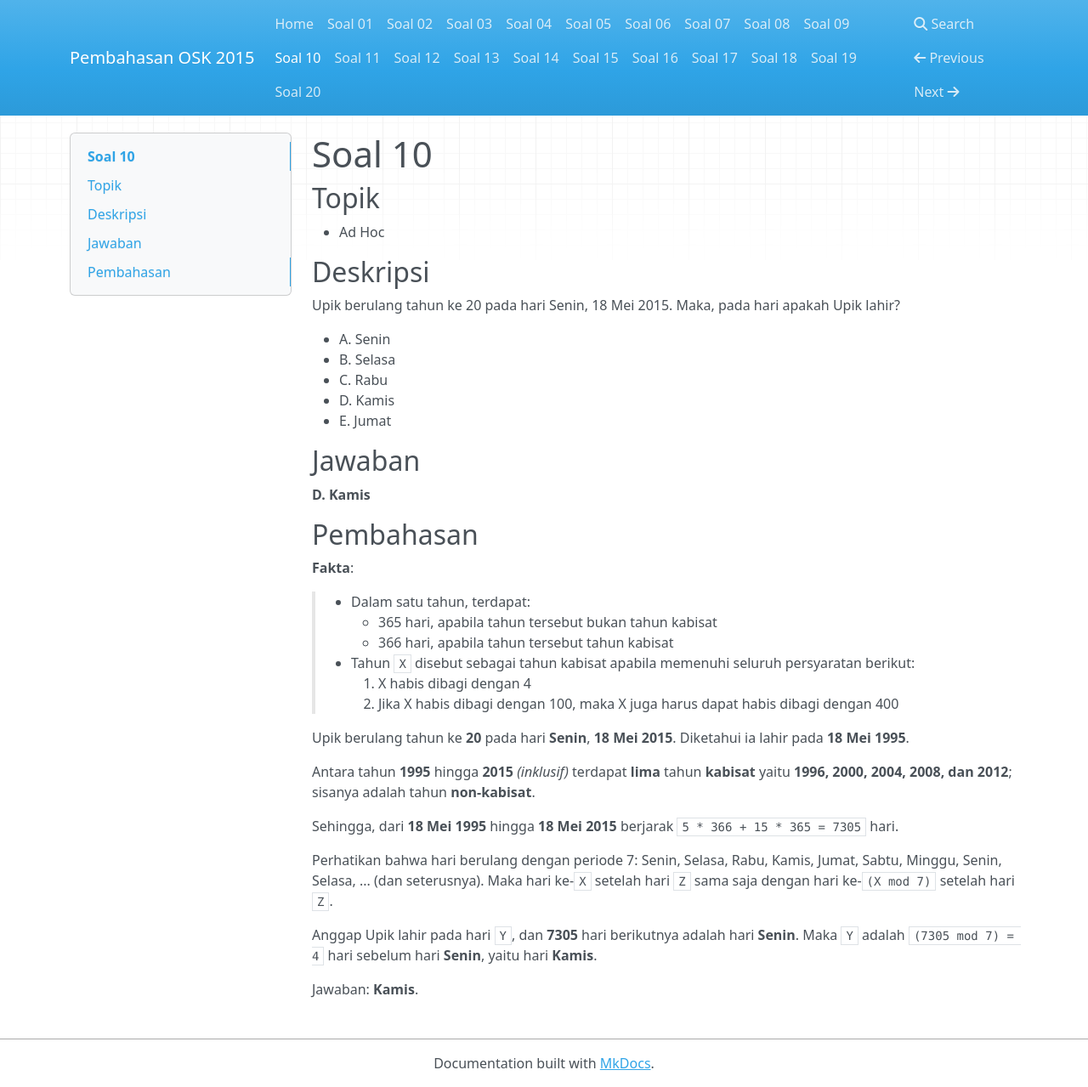
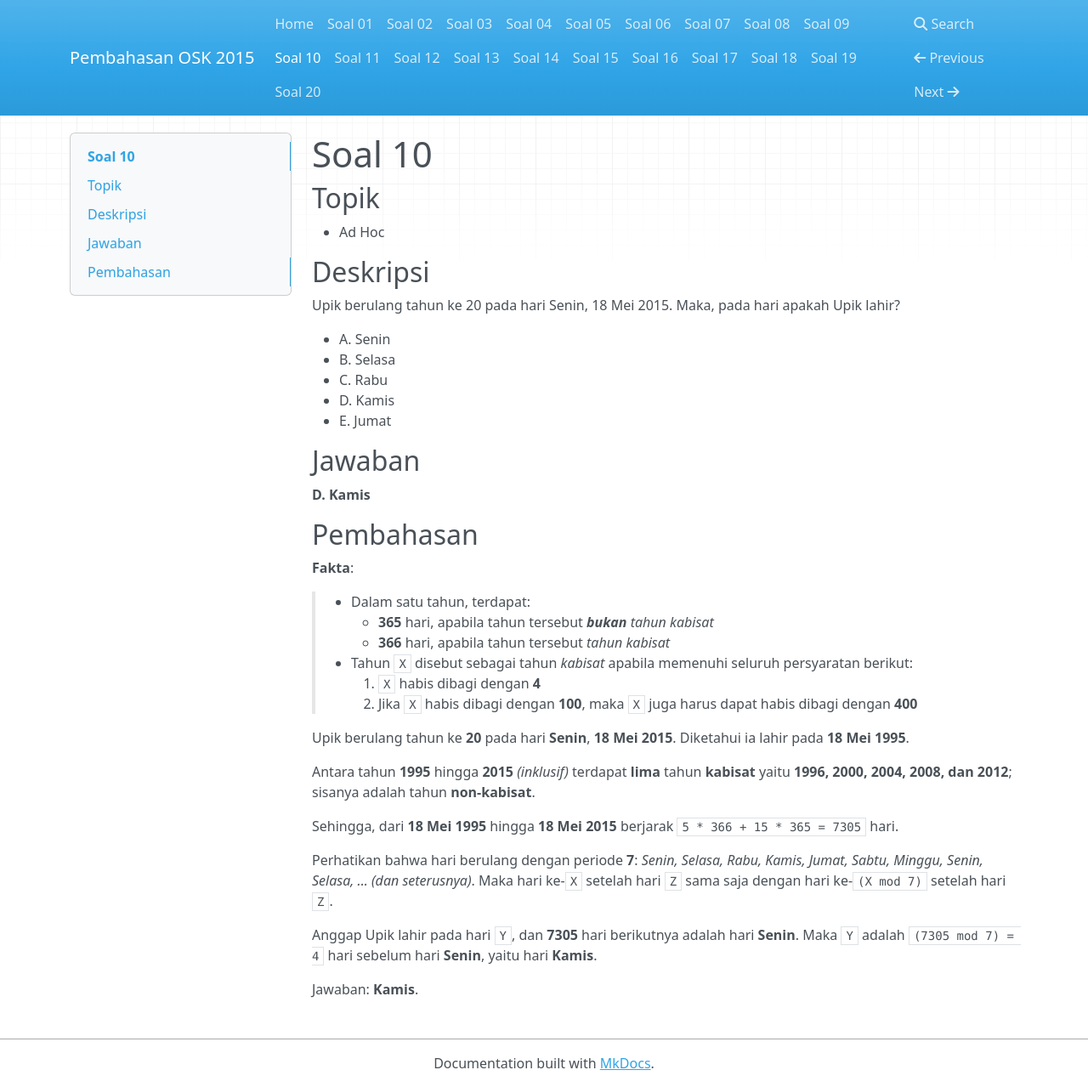
Before and after one commit to alijaya/OSK-2015, an MkDocs documentation site: the page built from docs/Soal 10.md, in a window 1280 px wide and 1279 px high. Shown: the whole window at 85% size. Built offline with MkDocs 1.6.1, drawn with Linux system fonts in a browser that asks for light colours; nearby versions of some CDN libraries; old or Windows-style settings are respelled for this version of MkDocs.

Commit message:
fix lagi

```diff
--- a/docs/Soal 10.md
+++ b/docs/Soal 10.md
@@ -22,11 +22,11 @@ Upik berulang tahun ke 20 pada hari Senin, 18 Mei 2015. Maka, pada hari apakah U
 
 **Fakta**:
 >   *   Dalam satu tahun, terdapat:
->       * 365 hari, apabila tahun tersebut bukan tahun kabisat
->       * 366 hari, apabila tahun tersebut tahun kabisat
->   *   Tahun `X` disebut sebagai tahun kabisat apabila memenuhi seluruh persyaratan berikut:
->       1. X habis dibagi dengan 4
->       2. Jika X habis dibagi dengan 100, maka X juga harus dapat habis dibagi dengan 400
+>       * **365** hari, apabila tahun tersebut *__bukan__ tahun kabisat*
+>       * **366** hari, apabila tahun tersebut *tahun kabisat*
+>   *   Tahun `X` disebut sebagai tahun *kabisat* apabila memenuhi seluruh persyaratan berikut:
+>       1. `X` habis dibagi dengan **4**
+>       2. Jika `X` habis dibagi dengan **100**, maka `X` juga harus dapat habis dibagi dengan **400**
 
 Upik berulang tahun ke **20** pada hari **Senin**, **18 Mei 2015**.
 Diketahui ia lahir pada **18 Mei 1995**.
@@ -36,7 +36,7 @@ Antara tahun **1995** hingga **2015** *(inklusif)* terdapat **lima** tahun **kab
 
 Sehingga, dari **18 Mei 1995** hingga **18 Mei 2015** berjarak `5 * 366 + 15 * 365 = 7305` hari.
 
-Perhatikan bahwa hari berulang dengan periode 7: Senin, Selasa, Rabu, Kamis, Jumat, Sabtu, Minggu, Senin, Selasa, ... (dan seterusnya). Maka hari ke-`X` setelah hari `Z` sama saja
+Perhatikan bahwa hari berulang dengan periode **7**: *Senin, Selasa, Rabu, Kamis, Jumat, Sabtu, Minggu, Senin, Selasa, ... (dan seterusnya)*. Maka hari ke-`X` setelah hari `Z` sama saja
 dengan hari ke-`(X mod 7)` setelah hari `Z`.
 
 Anggap Upik lahir pada hari `Y`, dan **7305** hari berikutnya adalah hari **Senin**. Maka `Y`
```
Also changed, not shown: docs/Soal 09.md (+1 -1 lines).
